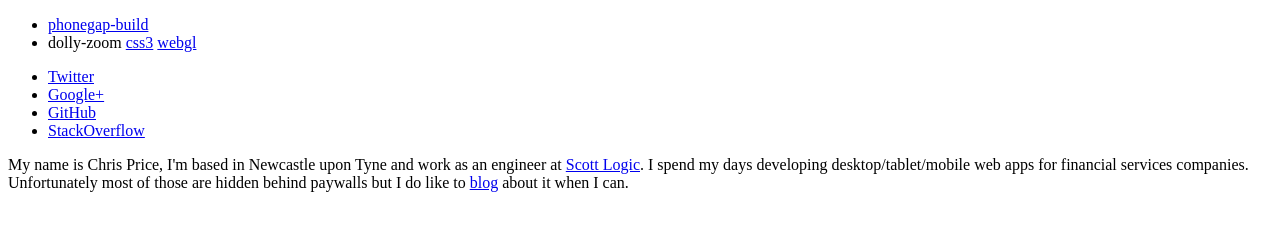
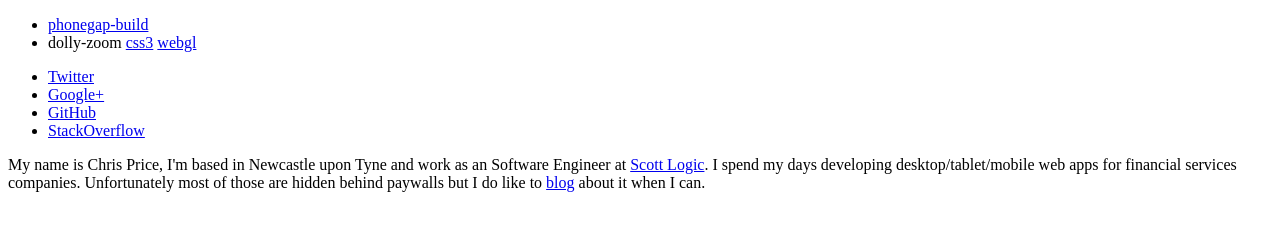
Before and after one commit to chrisprice/chrisprice.github.io, a plain HTML site: page index.htm in a window 1280 px wide. Drawn offline with Linux system fonts and the light colour scheme.

Commit message:
Update index.htm

```diff
--- a/index.htm
+++ b/index.htm
@@ -28,7 +28,7 @@
 		<span itemprop="address" itemscope itemtype="http://data-vocabulary.org/Address">
 			<span itemprop="locality">Newcastle upon Tyne</span>
 		</span>
-  		and work as an <span itemprop="title">engineer</span>
+  		and work as an <span itemprop="title">Software Engineer</span>
 		at <a href="http://scottlogic.com" itemprop="affiliation">Scott Logic</a>.
 		I spend my days developing desktop/tablet/mobile web apps
 		for financial services companies. Unfortunately most of those are hidden
```
